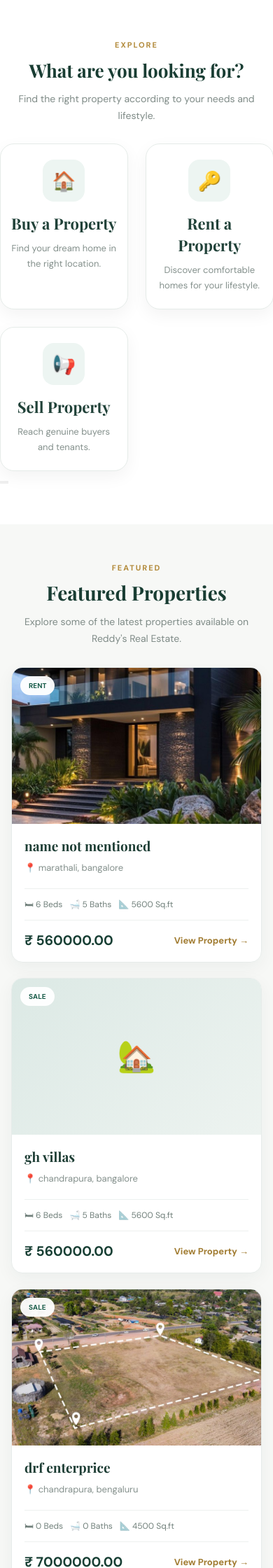
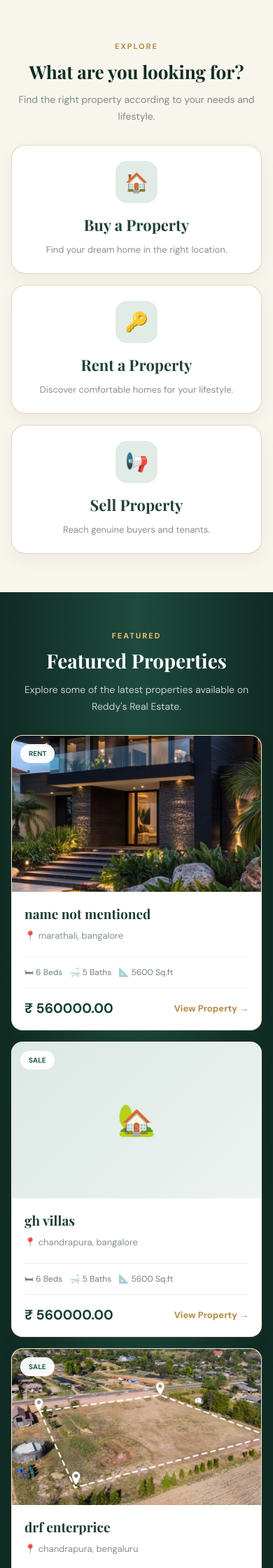
Before and after one commit to jasmine-a-dev/Reddy, a Django app: page / in a window 390 px wide. Shown: the part 894-3134 px from the top of the page at 70% size. Run offline with Django 5.2, Linux system fonts and the light colour scheme; data comes from the database, SQL or seed files in the repository; both versions use the stored data as it was after the commit.

Commit message:
Complete project

```diff
--- a/static/css/scroll-effects.css
+++ b/static/css/scroll-effects.css
@@ -131,13 +131,130 @@ html, body {
   }
 }
 /* ---------- Mobile: appear once, then stay visible ---------- */
+/* ---------- PHONE FIX: never hide anything, slide up instead ---------- */
 @media (max-width: 900px) {
-  html.re-scroll-animations-ready .re-scroll-animate.re-seen,
-  .re-vp-animate.re-seen,
-  html.re-scroll-animations-ready .re-home-carousel-active .re-scroll-animate {
+  html.re-scroll-animations-ready body .re-scroll-animate,
+  html.re-scroll-animations-ready body .re-scroll-animate:not(.is-in-view),
+  html.re-scroll-animations-ready body .re-scroll-animate.is-in-view,
+  body .re-vp-animate,
+  body .re-vp-animate:not(.re-vp-visible) {
     opacity: 1 !important;
-    translate: none !important;
+    transform: none !important;
+    filter: none !important;
     scale: 1 !important;
-    filter: none !important;
+    transition: none !important;
   }
 }
+
+/* Simple slide-up as each block scrolls into view (CSS only, no waiting) */
+@keyframes re-rise {
+  from { translate: 0 40px; }
+  to   { translate: 0 0; }
+}
+
+/* ---------- PHONE FIX: never hide anything, slide up instead ---------- */
+@media (max-width: 900px) {
+  html.re-scroll-animations-ready body .re-scroll-animate,
+  html.re-scroll-animations-ready body .re-scroll-animate:not(.is-in-view),
+  html.re-scroll-animations-ready body .re-scroll-animate.is-in-view,
+  body .re-vp-animate,
+  body .re-vp-animate:not(.re-vp-visible) {
+    opacity: 1 !important;
+    transform: none !important;
+    filter: none !important;
+    scale: 1 !important;
+    transition: none !important;
+  }
+}
+
+/* Simple slide-up as each block scrolls into view (CSS only, no waiting) */
+@keyframes re-rise {
+  from { translate: 0 40px; }
+  to   { translate: 0 0; }
+}
+
+/* ---------- PHONE FIX: never hide anything, slide up instead ---------- */
+@media (max-width: 900px) {
+  html.re-scroll-animations-ready body .re-scroll-animate,
+  html.re-scroll-animations-ready body .re-scroll-animate:not(.is-in-view),
+  html.re-scroll-animations-ready body .re-scroll-animate.is-in-view,
+  body .re-vp-animate,
+  body .re-vp-animate:not(.re-vp-visible) {
+    opacity: 1 !important;
+    transform: none !important;
+    filter: none !important;
+    scale: 1 !important;
+    transition: none !important;
+  }
+}
+
+/* Simple slide-up as each block scrolls into view (CSS only, no waiting) */
+/* ---------- PHONE: simple reveal (own class names) ---------- */
+@media (max-width: 900px) and (prefers-reduced-motion: no-preference) {
+  .ph-reveal {
+    transition: opacity 0.5s ease, translate 0.5s ease;
+  }
+  .ph-reveal.ph-hide {
+    opacity: 0;
+    translate: 0 36px;
+  }
+}
+/* ---------- PHONE / TABLET: clean card layout ---------- */
+@media (max-width: 900px) {
+  body .category-grid,
+  body .why-grid,
+  body .property-grid {
+    display: grid !important;
+    grid-template-columns: repeat(2, minmax(0, 1fr)) !important;
+    gap: 14px !important;
+    width: auto !important;
+    max-width: none !important;
+    margin: 0 16px !important;
+    transform: none !important;
+    align-items: stretch !important;
+  }
+
+  body .category,
+  body .why-card,
+  body .property-card {
+    width: 100% !important;
+    min-width: 0 !important;
+    height: auto !important;
+    min-height: 0 !important;
+    margin: 0 !important;
+    padding: 20px 14px !important;
+    flex: none !important;
+  }
+
+  body .property-card {
+    padding: 0 !important;
+  }
+
+  body .empty-state {
+    grid-column: 1 / -1 !important;
+  }
+
+  body .re-home-carousel-viewport {
+    overflow: visible !important;
+    height: auto !important;
+  }
+
+  body .re-home-carousel-dots {
+    display: none !important;
+  }
+}
+
+/* Small phones: one card per row */
+@media (max-width: 600px) {
+  body .category-grid,
+  body .why-grid,
+  body .property-grid {
+    grid-template-columns: minmax(0, 1fr) !important;
+    gap: 16px !important;
+  }
+
+  body .category,
+  body .why-card {
+    padding: 22px 18px !important;
+  }
+}
--- /dev/null
+++ b/static/css/theme.css
@@ -0,0 +1,132 @@
+/* ===== Reddy's Real Estate: green, gold and cream theme ===== */
+:root {
+  --g-dark: #0b211b;
+  --g: #102b24;
+  --g-mid: #194438;
+  --gold: #e8c47b;
+  --gold-deep: #b58a43;
+  --cream: #f8f5ed;
+}
+
+body { background: var(--cream) !important; }
+
+/* ---------- Navbar ---------- */
+body .main-navbar {
+  background: #fbf8f0 !important;
+  border-bottom: 3px solid var(--gold) !important;
+  box-shadow: 0 4px 18px rgba(16, 43, 36, 0.08) !important;
+}
+body .main-navbar .nav-links a { color: var(--g) !important; font-weight: 600; }
+body .main-navbar .nav-links a:hover { color: var(--gold-deep) !important; }
+body .main-navbar .nav-login {
+  border: 1.5px solid var(--g) !important;
+  color: var(--g) !important;
+  background: transparent !important;
+}
+body .main-navbar .nav-login:hover {
+  background: var(--g) !important;
+  color: var(--gold) !important;
+}
+body .main-navbar .nav-register,
+body .main-navbar .nav-add-property {
+  background: var(--g) !important;
+  color: var(--gold) !important;
+  border-color: var(--g) !important;
+}
+body .main-navbar .nav-register:hover,
+body .main-navbar .nav-add-property:hover {
+  background: var(--g-mid) !important;
+}
+body .main-navbar .nav-logout {
+  background: transparent !important;
+  border: 1.5px solid var(--g) !important;
+  color: var(--g) !important;
+}
+/* ---------- Hero: stronger green overlay ---------- */
+.hero::after {
+  content: "";
+  position: absolute;
+  inset: 0;
+  z-index: 1;
+  pointer-events: none;
+  background: linear-gradient(90deg, rgba(11,33,27,.78), rgba(16,43,36,.35));
+}
+body .search-btn {
+  background: var(--gold) !important;
+  color: var(--g) !important;
+}
+body .search-panel { background: var(--cream) !important; }
+
+/* ---------- Section headings ---------- */
+body .section-header span { color: var(--gold-deep) !important; }
+body .section-header h2 { color: var(--g) !important; }
+
+/* ---------- Categories (cream) ---------- */
+body .categories { background: var(--cream) !important; }
+body .category {
+  background: #fff !important;
+  border: 1px solid rgba(181,138,67,.35) !important;
+}
+body .category:hover { border-color: var(--gold-deep) !important; }
+body .category-icon { background: #e2ece6 !important; }
+
+/* ---------- Featured (dark green) ---------- */
+body .featured {
+  background: radial-gradient(ellipse at top, #1f4a3d, var(--g) 70%) !important;
+}
+body .featured .section-header h2 { color: #fff !important; }
+body .featured .section-header p { color: rgba(255,255,255,.75) !important; }
+body .featured .section-header span { color: var(--gold) !important; }
+body .property-card { border: 1px solid rgba(232,196,123,.4) !important; }
+body .property-bottom a { color: var(--gold-deep) !important; }
+body .outline-btn {
+  background: transparent !important;
+  border-color: var(--gold) !important;
+  color: var(--gold) !important;
+}
+body .outline-btn:hover {
+  background: var(--gold) !important;
+  color: var(--g) !important;
+}
+
+/* ---------- Why us (cream) ---------- */
+body .why-us { background: var(--cream) !important; }
+body .why-card {
+  background: #fff !important;
+  border: 1px solid rgba(181,138,67,.35) !important;
+}
+body .why-icon {
+  background: var(--g) !important;
+  color: var(--gold) !important;
+}
+
+/* ---------- Footer ---------- */
+body footer {
+  background: var(--g-dark) !important;
+  color: rgba(255,255,255,.75) !important;
+  border-top: 3px solid var(--gold) !important;
+}
+body footer h3,
+body footer h4 { color: var(--gold) !important; }
+body footer a { color: var(--cream) !important; }
+body footer a:hover { color: var(--gold) !important; }
+body footer .copyright { color: rgba(255,255,255,.55) !important; }
+/* ---------- Fix: button text colours in the navbar ---------- */
+body .main-navbar .nav-links a.nav-register,
+body .main-navbar .nav-links a.nav-add-property {
+  background: var(--g) !important;
+  color: var(--gold) !important;
+  border-color: var(--g) !important;
+}
+body .main-navbar .nav-links a.nav-register:hover,
+body .main-navbar .nav-links a.nav-add-property:hover {
+  background: var(--g-mid) !important;
+  color: #fff !important;
+}
+body .main-navbar .nav-links a.nav-login {
+  color: var(--g) !important;
+}
+body .main-navbar .nav-links a.nav-login:hover {
+  background: var(--g) !important;
+  color: var(--gold) !important;
+}
--- a/static/js/animation.js
+++ b/static/js/animation.js
@@ -5,7 +5,7 @@
    ===================================================== */
 
 document.addEventListener("DOMContentLoaded", function () {
-    const mobileQuery = window.matchMedia("(max-width: 600px)");
+        const mobileQuery = window.matchMedia("(max-width: 0px)");
     const reducedMotionQuery = window.matchMedia(
         "(prefers-reduced-motion: reduce)"
     );
@@ -216,9 +216,10 @@ document.addEventListener("DOMContentLoaded", function () {
 
     // Keep everything visible if animations are disabled
     // or the browser does not support IntersectionObserver.
-            if (
+                 if (
         reducedMotion.matches ||
-        !("IntersectionObserver" in window)
+        !("IntersectionObserver" in window) ||
+        window.matchMedia("(max-width: 900px)").matches
     ) {
         return;
     }
--- a/static/js/scroll-effects.js
+++ b/static/js/scroll-effects.js
@@ -102,3 +102,39 @@ document.addEventListener("DOMContentLoaded", function () {
       .forEach(function (el) { seen.observe(el); });
   }, 100);
 });
+/* Phone: reveal blocks as they scroll into view */
+document.addEventListener("DOMContentLoaded", function () {
+  if (!window.matchMedia("(max-width: 900px)").matches) return;
+  if (window.matchMedia("(prefers-reduced-motion: reduce)").matches) return;
+  if (!("IntersectionObserver" in window)) return;
+
+  var selector = [
+    ".hero-stats",
+    ".section-header",
+    ".category",
+    ".property-card",
+    ".why-card",
+    ".center",
+    ".footer-container > *"
+  ].join(",");
+
+  var io = new IntersectionObserver(function (entries) {
+    entries.forEach(function (entry) {
+      if (entry.isIntersecting) {
+        entry.target.classList.remove("ph-hide");
+      } else if (entry.boundingClientRect.top > 0) {
+        // only hide again when it is below the screen (scrolling back up)
+        entry.target.classList.add("ph-hide");
+      }
+    });
+  }, { threshold: 0, rootMargin: "0px 0px -8% 0px" });
+
+  document.querySelectorAll(selector).forEach(function (el) {
+    el.classList.add("ph-reveal");
+    // hide at the start only if it is below the first screen
+    if (el.getBoundingClientRect().top > window.innerHeight) {
+      el.classList.add("ph-hide");
+    }
+    io.observe(el);
+  });
+});
--- a/templates/base.html
+++ b/templates/base.html
@@ -18,6 +18,9 @@
             Reddy's Real Estate
         {% endblock %}
     </title>
+    <link rel="preconnect" href="https://fonts.googleapis.com">
+<link rel="preconnect" href="https://fonts.gstatic.com" crossorigin>
+<link rel="stylesheet" href="https://fonts.googleapis.com/css2?family=DM+Sans:wght@400;500;600;700&family=Playfair+Display:wght@600;700;800&display=swap">
 
 
 
@@ -25,6 +28,7 @@
 <link rel="stylesheet" href="{% static 'css/cinematic.css' %}">
 <link rel="stylesheet" href="{% static 'css/responsive.css' %}">
 <link rel="stylesheet" href="{% static 'css/scroll-effects.css' %}">
+<link rel="stylesheet" href="{% static 'css/theme.css' %}">
 
 <script src="{% static 'js/animation.js' %}" defer></script>
 <script src="{% static 'js/scroll-effects.js' %}" defer></script>
--- a/templates/home.html
+++ b/templates/home.html
@@ -8,7 +8,7 @@ Home | Reddy's Real Estate
 
 <style>
 
-@import url('https://fonts.googleapis.com/css2?family=DM+Sans:wght@400;500;600;700&family=Playfair+Display:wght@600;700;800&display=swap');
+
 
 
 /* ==========================================
```
Also changed, not shown: db.sqlite3 (added), 1 other file.
